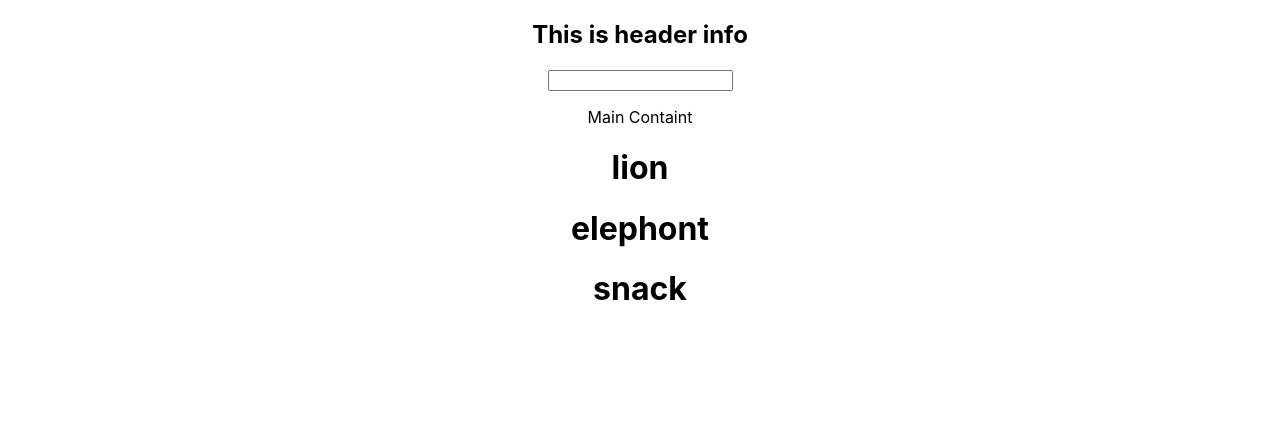
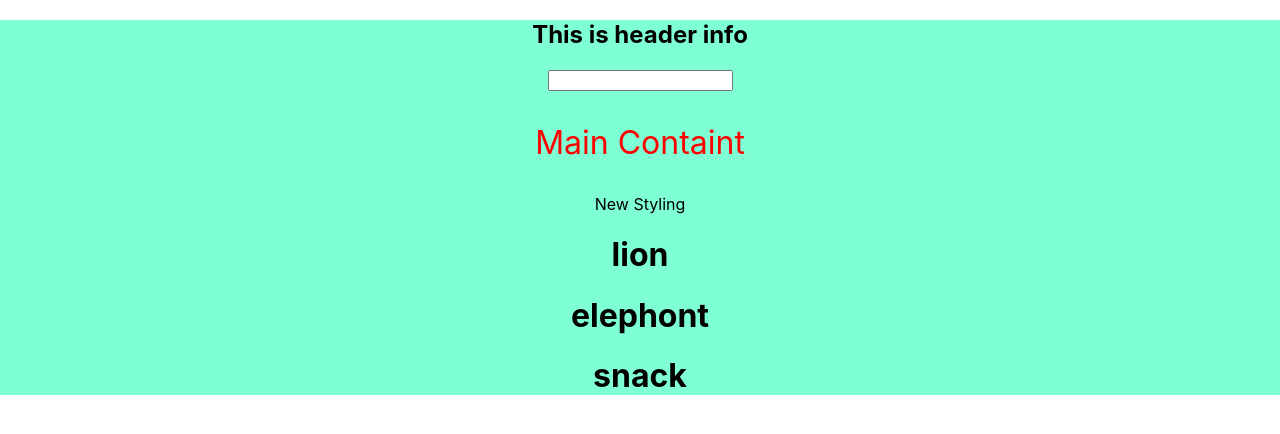
Before and after one commit to vmnbhuvani7/Avatar-App-React, a React (Create React App) app in the folder first-app/: page / in a window 1280 px wide. Shown: the top 434 px of the page. Built offline with nearby package versions, Linux system fonts and the light colour scheme.

Commit message:
11. Styling

```diff
--- a/first-app/package.json
+++ b/first-app/package.json
@@ -9,7 +9,8 @@
     "react": "^16.13.1",
     "react-dom": "^16.13.1",
     "react-router-dom": "^5.1.2",
-    "react-scripts": "3.4.1"
+    "react-scripts": "3.4.1",
+    "styled-components": "^5.0.1"
   },
   "scripts": {
     "start": "react-scripts start",
--- a/first-app/src/App.css
+++ b/first-app/src/App.css
@@ -1,38 +1,4 @@
 .App {
   text-align: center;
+  background-color: aquamarine;
 }
-
-.App-logo {
-  height: 40vmin;
-  pointer-events: none;
-}
-
-@media (prefers-reduced-motion: no-preference) {
-  .App-logo {
-    animation: App-logo-spin infinite 20s linear;
-  }
-}
-
-.App-header {
-  background-color: #282c34;
-  min-height: 100vh;
-  display: flex;
-  flex-direction: column;
-  align-items: center;
-  justify-content: center;
-  font-size: calc(10px + 2vmin);
-  color: white;
-}
-
-.App-link {
-  color: #61dafb;
-}
-
-@keyframes App-logo-spin {
-  from {
-    transform: rotate(0deg);
-  }
-  to {
-    transform: rotate(360deg);
-  }
-}
--- a/first-app/src/App.js
+++ b/first-app/src/App.js
@@ -2,16 +2,26 @@ import React from 'react';
 import './App.css';
 import Header from './components/header';
 import Footer from './components/footer';
+import styled from 'styled-components'
 
 function createAlert(){
   alert('hello. you can click me!');
 }
+const pStyle = {
+  color: 'red',
+  fontSize: '2em'
+}
+const Paragraph = styled.p`
+color: 'blue',
+fontSize: '3em'
+`;
 
 function App() {
   return (
     <div className="App">
      <Header info="This is header info"></Header>
-     <p>Main Containt</p>
+     <p style={pStyle}>Main Containt</p>
+     <Paragraph>New Styling </Paragraph>
      <Footer author="vmn bhuvani" myAlert={createAlert} ></Footer>
     </div>
   );
```
Also changed, not shown: 1 other file (tests, documents, lock files or other folders).
